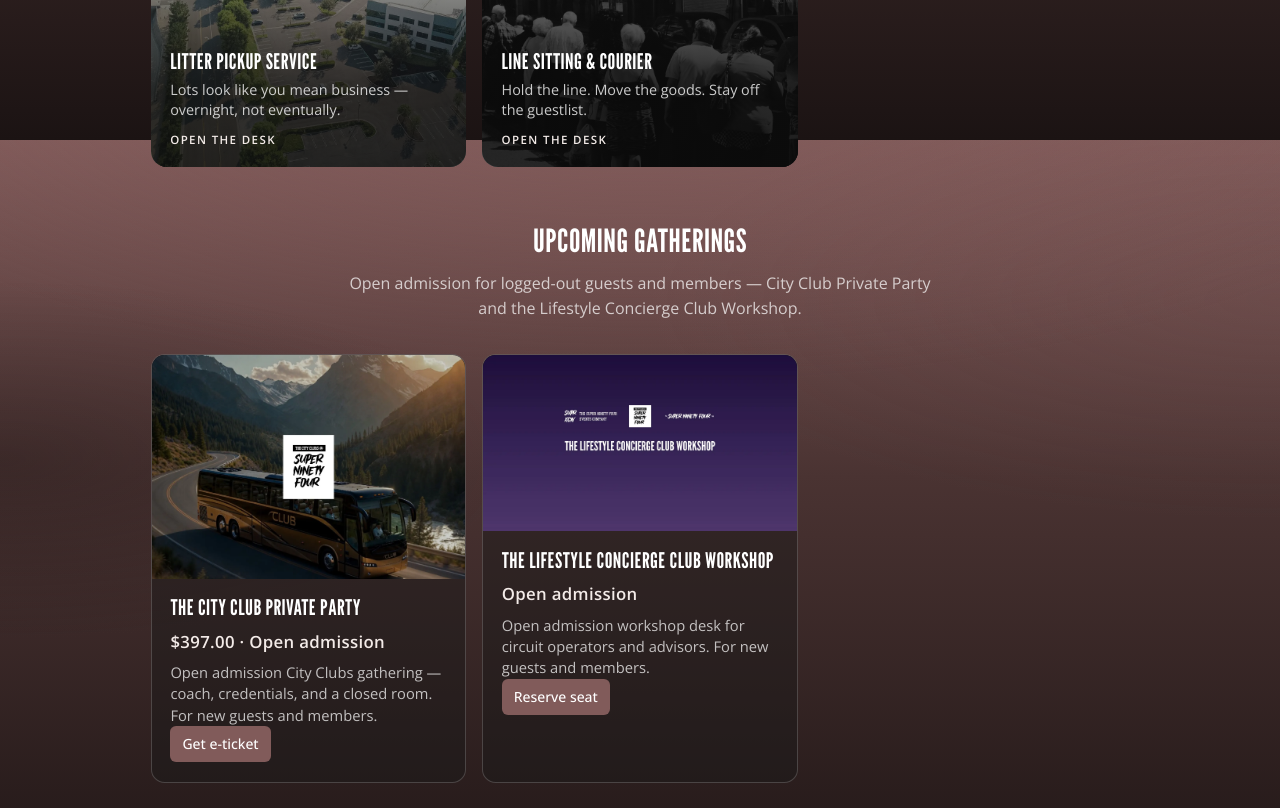
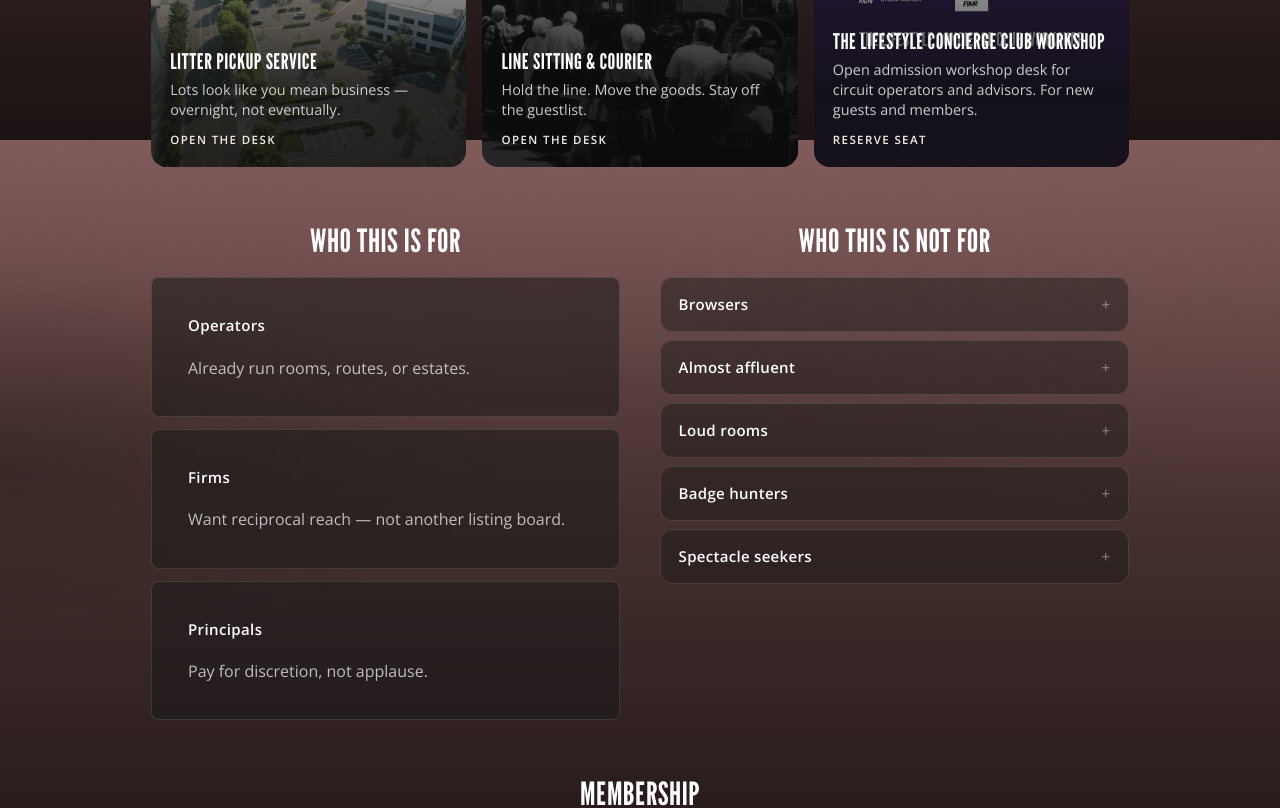
Before and after one commit to williamthefreelancer/xcivapp, a Nuxt app in the folder frontend/: page / in a window 1280 px wide. Shown: the part 660-1468 px from the top of the page. Built offline with nearby package versions, Linux system fonts and the light colour scheme; no server answers.

Commit message:
Move workshop into help and drop City Club from home gatherings.
Remove the open-admission gatherings block from the one-pager and surface the Lifestyle Concierge Club Workshop with the other help desks.

Co-authored-by: Cursor <cursoragent@cursor.com>

```diff
--- a/frontend/pages/index.vue
+++ b/frontend/pages/index.vue
@@ -69,6 +69,7 @@ const brandName = computed(() => data.value?.brand?.name || 'SUPER NINETY FOUR')
 const helpImages = {
   litter: '/images/services/litter-pickup-service-image-2.webp',
   courier: '/images/services/lifestyle-service-image-1.webp',
+  workshop: '/images/events/lcc-workshop.webp',
 } as const
 
 const fallbackHelp = {
@@ -89,6 +90,14 @@ const fallbackHelp = {
       image: helpImages.courier,
       cta: 'Open the desk',
     },
+    {
+      title: 'The Lifestyle Concierge Club Workshop',
+      meta: 'Open admission · Circuit operators',
+      body: 'Open admission workshop desk for circuit operators and advisors. For new guests and members.',
+      url: '/product/the-lifestyle-concierge-club-workshop',
+      image: helpImages.workshop,
+      cta: 'Reserve seat',
+    },
   ],
 }
 
@@ -96,15 +105,17 @@ function withHelpImages(
   cards: Array<{ title: string; meta?: string; body?: string; url?: string; image?: string; cta?: string }>,
 ) {
   return cards
-    .filter((card) => !/(janitor|janitorial)/i.test(card.title || ''))
+    .filter((card) => !/(janitor|janitorial|city club private party)/i.test(card.title || ''))
     .map((card, i) => {
-      const byOrder = [helpImages.litter, helpImages.courier][i]
+      const byOrder = [helpImages.litter, helpImages.courier, helpImages.workshop][i]
       const title = (card.title || '').toLowerCase()
       const byTitle = title.includes('litter')
         ? helpImages.litter
         : title.includes('line') || title.includes('courier')
           ? helpImages.courier
-          : byOrder
+          : title.includes('workshop') || title.includes('concierge')
+            ? helpImages.workshop
+            : byOrder
       return { ...card, image: byTitle || card.image }
     })
 }
@@ -165,28 +176,17 @@ const fallbackMembership = {
 }
 
 const fallbackGatherings = {
-  title: 'Upcoming gatherings',
-  lede: 'Open admission for logged-out guests and members — City Club Private Party and the Lifestyle Concierge Club Workshop.',
-  cards: [
-    {
-      slug: 'the-city-club-private-party',
-      title: 'The City Club Private Party',
-      body: 'Open admission City Clubs gathering — coach, credentials, and a closed room. For new guests and members.',
-      price: '$397.00 · Open admission',
-      image: '/images/events/city-club-private-party.webp',
-      url: '/events/the-city-club-private-party',
-      cta: 'Get e-ticket',
-    },
-    {
-      slug: 'the-lifestyle-concierge-club-workshop',
-      title: 'The Lifestyle Concierge Club Workshop',
-      body: 'Open admission workshop desk for circuit operators and advisors. For new guests and members.',
-      price: 'Open admission',
-      image: '/images/events/lcc-workshop.webp',
-      url: '/product/the-lifestyle-concierge-club-workshop',
-      cta: 'Reserve seat',
-    },
-  ],
+  title: '',
+  lede: '',
+  cards: [] as Array<{
+    slug?: string
+    title: string
+    body?: string
+    price?: string
+    url?: string
+    image?: string
+    cta?: string
+  }>,
 }
 
 const fallbackNewsletter = {
@@ -212,10 +212,18 @@ const audienceNotFor = computed(() => content.value?.audience?.not_for || fallba
 const membership = computed(() => content.value?.membership || fallbackMembership)
 const gatherings = computed(() => {
   const source = content.value?.gatherings
-  if (source?.cards?.length) return source
+  if (source?.cards?.length) {
+    return {
+      ...source,
+      cards: source.cards.filter(
+        (card) => !/(city club private party)/i.test(card.title || ''),
+      ),
+    }
+  }
   return fallbackGatherings
 })
 const newsletter = computed(() => content.value?.newsletter || fallbackNewsletter)
+const showGatherings = computed(() => (gatherings.value.cards?.length || 0) > 0)
 
 useSeoMeta({
   title: 'SUPER NINETY FOUR',
@@ -275,6 +283,7 @@ onMounted(() => {
     />
 
     <HomeGatherings
+      v-if="showGatherings"
       :title="gatherings.title"
       :lede="gatherings.lede"
       :cards="gatherings.cards"
```
